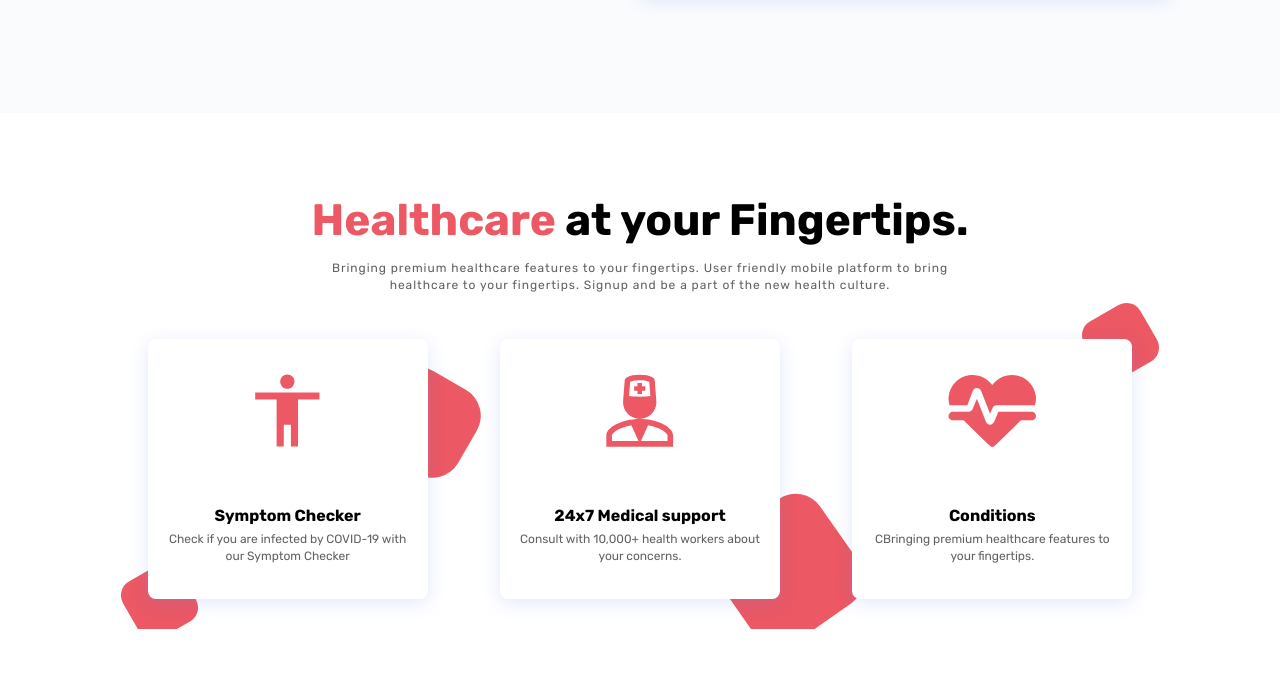
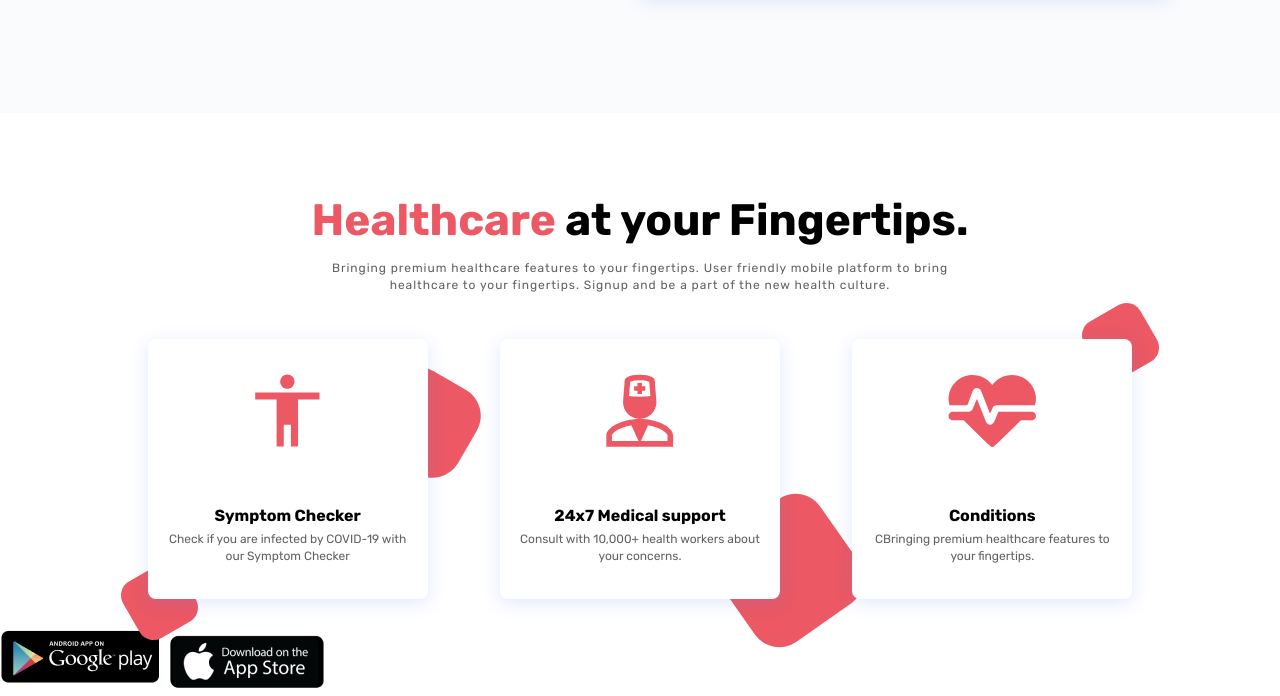
Before and after one commit to TatianaOsipova/goCorona, a plain HTML site: page index.html in a window 1280 px wide. Shown: the part 2146-2842 px from the top of the page. Before the commit the page ends 2775 px from the top, so only its background shows below. Drawn offline with Linux system fonts and the light colour scheme.

Commit message:
feat: start footer

```diff
--- a/css/style.css
+++ b/css/style.css
@@ -485,10 +485,6 @@ body {
 
 /* styling section healthcare start */
 
-.healthcare {}
-
-.healthcare__container {}
-
 .healthcare__block-text {
     margin: 0 0 45px 0;
 }
@@ -517,8 +513,6 @@ body {
     padding: 0 36px;
     flex: 0 1 33.333%;
 }
-
-.healthcare__item {}
 
 .item-healthcare {
     position: relative;
@@ -551,8 +545,6 @@ body {
     line-height: 138.5%;
     color: #616161;
 }
-
-.item-healthcare-1 {}
 
 .healthcare__column-1::before,
 .healthcare__column-1::after {
--- a/index.html
+++ b/index.html
@@ -212,7 +212,17 @@
 
         <!-- main end -->
 
-        <footer class="footer"></footer>
+        <footer class="footer">
+            <div class="footer__container">
+                <a class="footer__item" href="#">
+                    <img src="images/google-play.png" alt="Google Play">
+                </a>
+                <a class="footer__item" href="#">
+                    <img src="images/app-store.png" alt="App Store">
+                </a>
+            </div>
+
+        </footer>
     </div>
 
 
```
